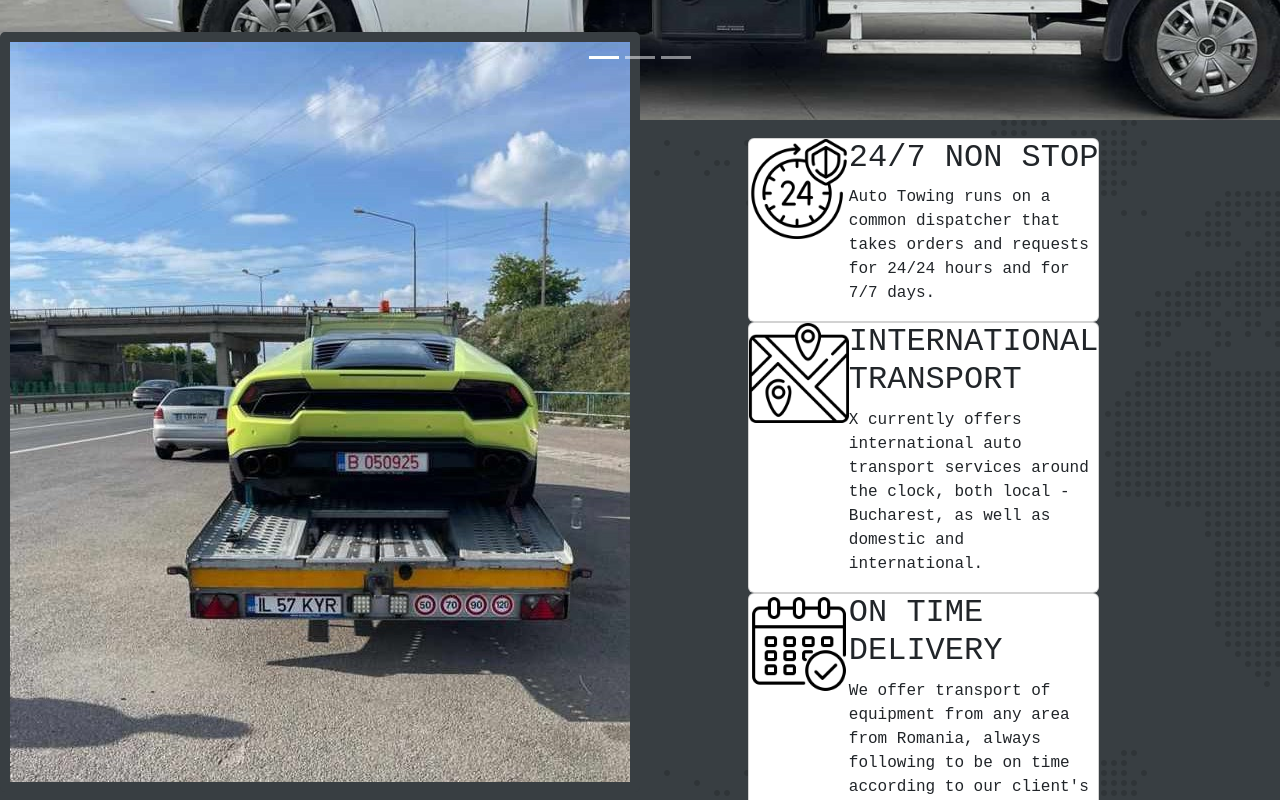
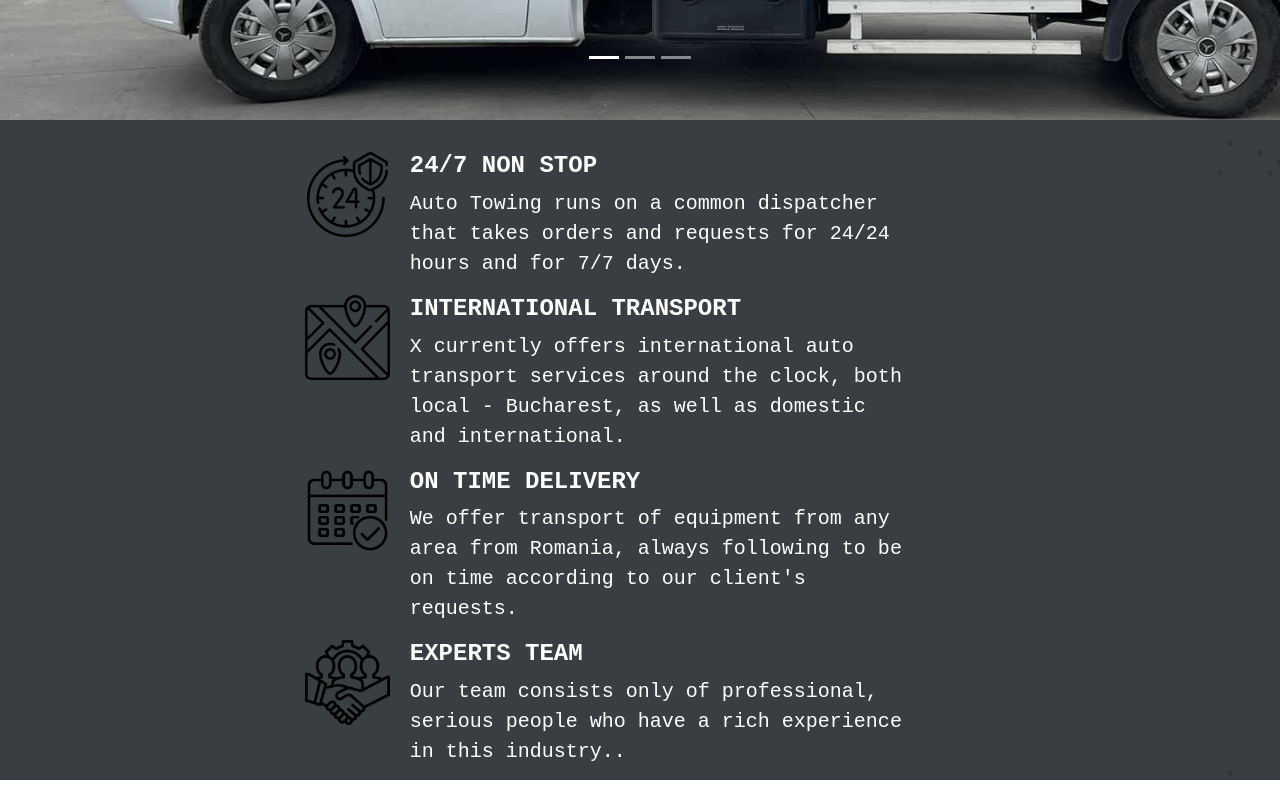
Before and after one commit to RalucaZota/auto-towing, a React (Vite) app: page / in a window 1280 px wide. Shown: the part 720-1520 px from the top of the page. Built offline with nearby package versions, Linux system fonts and the light colour scheme.

Commit message:
almost done first section

```diff
--- a/src/Components/Card.jsx
+++ b/src/Components/Card.jsx
@@ -8,7 +8,7 @@ function Card({ image, title, paragraph }) {
       <div className='card'>
         <img src={image} alt='image' className='card-img'/>
         <div className='card-text'>
-          <h2>{title}</h2>
+          <h4>{title}</h4>
           <p>{paragraph}</p>
         </div>
       </div>
--- a/src/Sections/Home.jsx
+++ b/src/Sections/Home.jsx
@@ -1,6 +1,7 @@
 import React from 'react';
 import '../Style/Home.scss';
 import homePhoto from '../assets/home-photo.jpg';
+import towingHome from '../assets/towing-home.jpg'
 import Card from '../Components/Card.jsx';
 import { homeServices } from '.././Data/HomeServices.js';
 
@@ -8,8 +9,10 @@ function Home() {
   return (
     <>
       <section className='home'>
-        <div className='home-photo'></div>
-        <div className='test'>
+        <div className='home-photo'>
+            <img src={homePhoto} alt="" />
+        </div>
+        <div className='home-services'>
           <div className='services'>
             {homeServices.map((item, id) => {
               return (
--- a/src/Style/Card.scss
+++ b/src/Style/Card.scss
@@ -1,11 +1,19 @@
 .card{
     display: flex;
     flex-direction: row;
+    border: none;
+    background: transparent;
+    font-size: 20px;
     .card-img {
-        height: 100px;
-        width: 100px;
+        height: 85px;
+        width: 85px;
+        margin-right: 20px;
     }
     .card-text {
-        max-width: 300px;
+        max-width: 500px;
+        color: white;
+        h4 {
+            font-weight: 600;
+        }
     }
 }
--- a/src/Style/Home.scss
+++ b/src/Style/Home.scss
@@ -1,41 +1,67 @@
 .home {
   display: flex;
-  gap: 150px;
+  gap: 100px;
   height: 750px;
   background-color: #383e42;
+  @media only screen and (min-width: 1024px) and (max-width: 1599px) {
+    height: 660px;
+  }
+  @media only screen and (min-width: 1600px) {
+    height: 655px;
+  }
   &::after {
     content: '';
     background-image: url(../assets//background-models.png);
     width: 100%;
+    background-repeat: repeat;
   }
-  .home-photo::before {
-    content: '';
-    position: absolute;
-    background-image: url(../assets//home-photo.jpg);
-    width: 50%;
-    height: 95%;
-    top: 94%;
-    background-repeat: no-repeat;
-    z-index: 1;
-    border-radius: 5px;
-    border: 10px solid #383e42;
+  .home-services {
     @media only screen and (max-width: 1024px) {
-        display: none;
+      margin: 0 6%;
+    }
+    @media only screen and (min-width: 1024px) and (max-width: 1164px) {
+      margin: 0 8%;
+    }
+    @media only screen and (min-width: 1165px) and (max-width: 1256px) {
+      margin: 0 12%;
+    }
+    @media only screen and (min-width: 1257px) and (max-width: 1399px){
+        margin: 0 16%;
+      }
+  }
+  .home-photo {
+    img {
+      position: relative;
+      z-index: 5;
+      top: -101px;
+      display: none;
+      @media only screen and (min-width: 1400px) {
+        display: block;
+        top: -32px;
+        width: 650px;
+        border: 10px solid #383e42;
+        margin-left: 70px;
+      }
     }
   }
 
   .services {
-    position: relative;
-    left: 170%;
+    margin: 32px auto;
+    width: max-content;
+
+    @media only screen and (min-width: 1600px) {
+      min-width: 500px;
+    }
+
+    @media only screen and (min-width: 1024px) {
+      left: -42%;
+    }
   }
 
-  img {
+  img:nth-child(2) {
     width: 50%;
     @media only screen and (max-width: 1024px) {
       display: none;
     }
   }
-  .services {
-    margin: 5% 0;
-  }
 }
```
Also changed, not shown: 1 other file (tests, documents, lock files or other folders).
